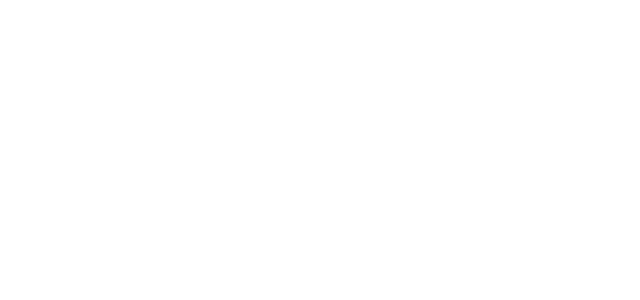
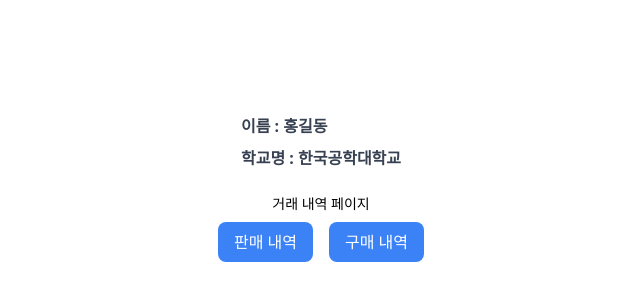
Before and after one commit to 2023-techeer-ideathon-team-5/Team5, a React (Create React App) app in the folder frontend/: page /ProfilePage in a window 1280 px wide. Before the commit this address had no page. Shown: the part 212-512 px from the top of the page, without its empty margins (319-959 px from the left). Built offline with nearby package versions, Linux system fonts and the light colour scheme.

Commit message:
마이페이지 페이지 생성

```diff
--- a/frontend/src/App.js
+++ b/frontend/src/App.js
@@ -3,6 +3,8 @@
 import SignUpPage from "./pages/SignUpPage";
 import SignInPage from "./pages/SignInPage";
 import PostPage from "./pages/PostPage/postPage";
+import ProfilePage from "./pages/ProfilePage/profilePage";
+
 function App() {
   return (
     <Router>
@@ -11,6 +13,7 @@
         <Route path="signin" element={<SignInPage />} />
         <Route path="/" element={<MainPage />} />
         <Route path="/post" element={<PostPage />} />
+        <Route path="/ProfilePage" element={<ProfilePage />} />
       </Routes>
     </Router>
   );
--- a/frontend/src/pages/PostPage/postPage.tsx
+++ b/frontend/src/pages/PostPage/postPage.tsx
@@ -17,7 +17,7 @@
           />
           {/* 프로필 페이지 링크 */}
           <Link
-            to="/profile"
+            to="/profilePage"
             className="px-4 py-2 bg-blue-500 text-white rounded-lg"
           >
             ProfilePage
--- /dev/null
+++ b/frontend/src/pages/ProfilePage/profilePage.tsx
@@ -0,0 +1,37 @@
+import React from "react";
+
+const ProfilePage = () => {
+  const username = "홍길동"; // 사용자 아이디 예시
+  const school = "한국공학대학교"; // 학교 예시
+
+  return (
+    <div className="flex flex-col items-center justify-center h-screen">
+      <div className="mb-4">
+        <label
+          className="block mb-2 font-bold text-gray-700"
+          htmlFor="username"
+        >
+          이름 : {username}
+        </label>
+        <label className="block mb-2 font-bold text-gray-700" htmlFor="school">
+          학교명 : {school}
+        </label>
+      </div>
+
+      <div>
+        <p className="text-sm mb-2 text-lightgray">거래 내역 페이지</p>
+      </div>
+
+      <div className="flex">
+        <button className="px-4 py-2 bg-blue-500 text-white rounded-lg mr-4">
+          판매 내역
+        </button>
+        <button className="px-4 py-2 bg-blue-500 text-white rounded-lg">
+          구매 내역
+        </button>
+      </div>
+    </div>
+  );
+};
+
+export default ProfilePage;
```
